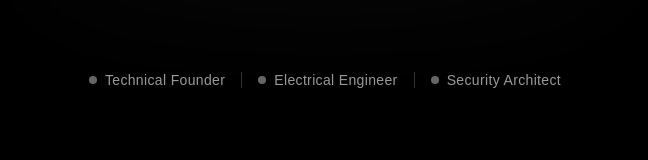
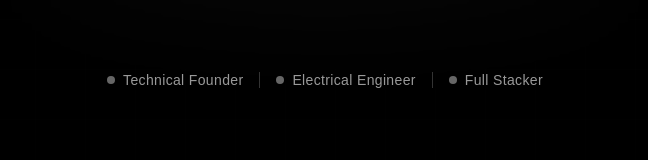
Before and after one commit to StarOne01/StarOne01.github.io, a Next.js app: page / in a window 1280 px wide. Shown: the part 381-541 px from the top of the page, without its empty margins (315-963 px from the left). Built offline with nearby package versions, Linux system fonts and the light colour scheme; a web font is replaced by a local one.

Commit message:
fix: update job title in Hero section from "Security Architect" to "Full Stacker"

```diff
--- a/src/app/page.tsx
+++ b/src/app/page.tsx
@@ -100,7 +100,7 @@ function Hero() {
             <span className="hidden sm:inline w-px h-4 bg-white/20"></span>
             <span className="flex items-center gap-2">
               <span className="inline-block w-2 h-2 bg-white/40 rounded-full"></span>
-              Security Architect
+              Full Stacker
             </span>
           </div>
         </div>
```
